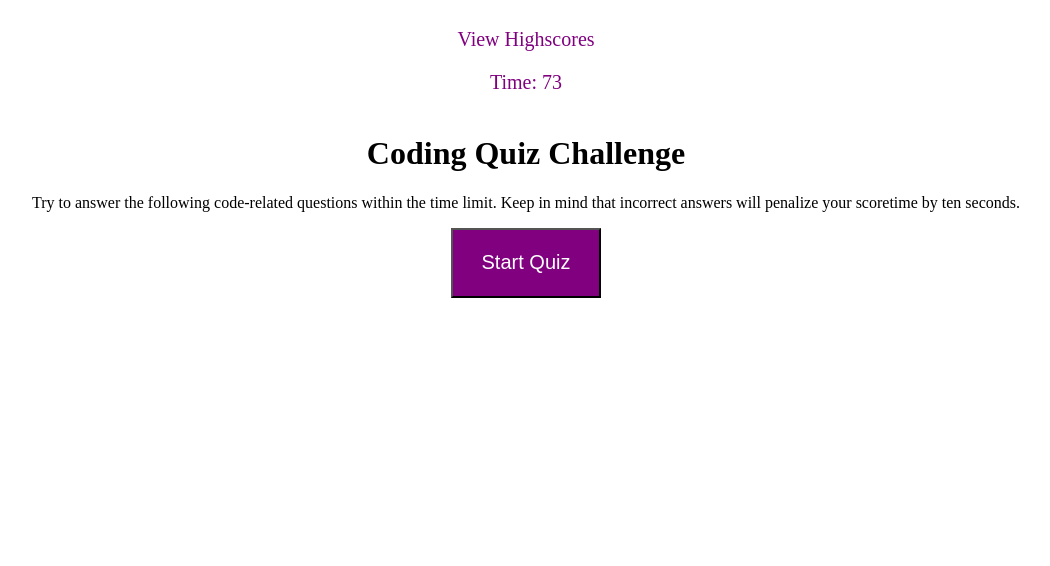
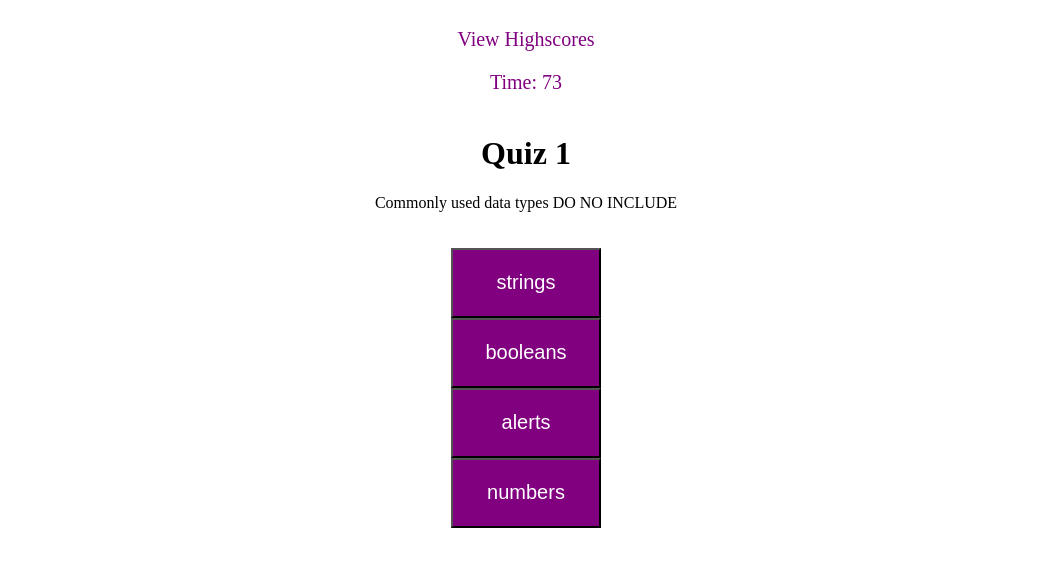
Before and after one commit to NadineMohsen/Code-Quiz, a plain HTML site: page index.html in a window 1280 px wide. Both pictures are taken after a click on the button "Start Quiz". Shown: the whole page, without its empty margins (114-1164 px from the left). Drawn offline with Linux system fonts and the light colour scheme.

Commit message:
first-quiz

```diff
--- a/assets/script.js
+++ b/assets/script.js
@@ -1,14 +1,33 @@
 var button1 = document.getElementById("start-quiz");
 var timeLeft= document.getElementById("time-left")
+var question= document.getElementById("p1")
+var title=document.querySelector("h1")
+var quizContainer=document.getElementById("answers")
+var correct = document.getElementById("correct-wrong")
 
 var timer;
 var timerCount;
+
+var titles = ["Quiz 1","Quiz2","Quiz3","Quiz4","Quiz5"]
+var questions = ["Commonly used data types DO NO INCLUDE","The conditions in an if/else statement is enclosed within",
+                  "Arrays in javascript can be used to store","String values must be enclosed within _____ when being assignes in variables",
+                "A very useful tool used during development and debugging for printing content to the debugger is"]
+var answers = {
+  ans1: ["strings","booleans","alerts","numbers"],
+  ans2:["quotes","curly brackets","parentheses","square brackets"],
+  ans3:["numbers and strings","other arrays","booleans","all the above"],
+  ans4:["commas","curly brackets","quotes","parentheses"],
+  ans5:["JavaScript","terminal/bash","for loops","console.log"]
+}
+
 
 
 // The startGame function is called when the start button is clicked
 function startGame(){
   timerCount=75;
   startTimer()
+  displayQuiz()
+  displayChoices()
 }
 
 // The setTimer function starts and stops the timer
@@ -18,7 +37,43 @@ timer = setInterval(function(){
     timerCount--;
     timeLeft.textContent= timerCount;
 
+// Tests if time has run out
+if (timerCount === 0) {
+  // Clears interval
+  clearInterval(timer);
+  loseGame();
+}
+
 },1000)
+}
+
+function loseGame(){
+  correct.textContent="Wrong"
+
+}
+
+function winGame(){
+  correct.textContent="Correct"
+}
+
+//Displays quiz number and question
+function displayQuiz(){
+    title.textContent= titles[0];
+    p1.textContent=questions[0];
+}
+
+//displays quiz choices
+function displayChoices(){
+  quizContainer.setAttribute("style","visibility:visible")
+  button1.setAttribute("style","visibility:hidden")
+  for(var i=0; i<answers.ans1.length;i++){
+    quizContainer.children[i].children[0].textContent=answers.ans1[i];
+  }
+  userChoice();
+}
+
+function userChoice(){
+
 }
 
 // Attach event listener to start button to call startGame function on click
--- a/assets/style.css
+++ b/assets/style.css
@@ -1,4 +1,4 @@
-h1{
+ h1{
     text-align:center ;
 }
 
@@ -24,7 +24,7 @@ button{
     display: inline-block;
 }
 
-ul{
+ul,ol{
     padding: 0;
     padding-top:20px;
     list-style-type: none;
@@ -33,3 +33,14 @@ ul{
     color: purple;
     font-size: 20px;
 }
+
+#answers{
+    visibility: hidden;
+}
+
+#correct-wrong{
+    text-align:center;
+    margin-top:30px;
+    font-style: italic;
+    font-size: 20px;
+}
--- a/index.html
+++ b/index.html
@@ -19,6 +19,14 @@
     <h1>Coding Quiz Challenge</h1>
     <p id="p1">Try to answer the following code-related questions within the time limit. Keep in mind that incorrect answers will penalize your scoretime by ten seconds.</p>
 
+    <ol id="answers">
+      <li><button></button></li>
+      <li><button></button></li>
+      <li><button></button></li>
+      <li><button></button></li>
+    </ol>
+
+    <p id="correct-wrong"> </p>
     <div id="button-container">
     <button id="start-quiz">Start Quiz</button>
     <div>
```
